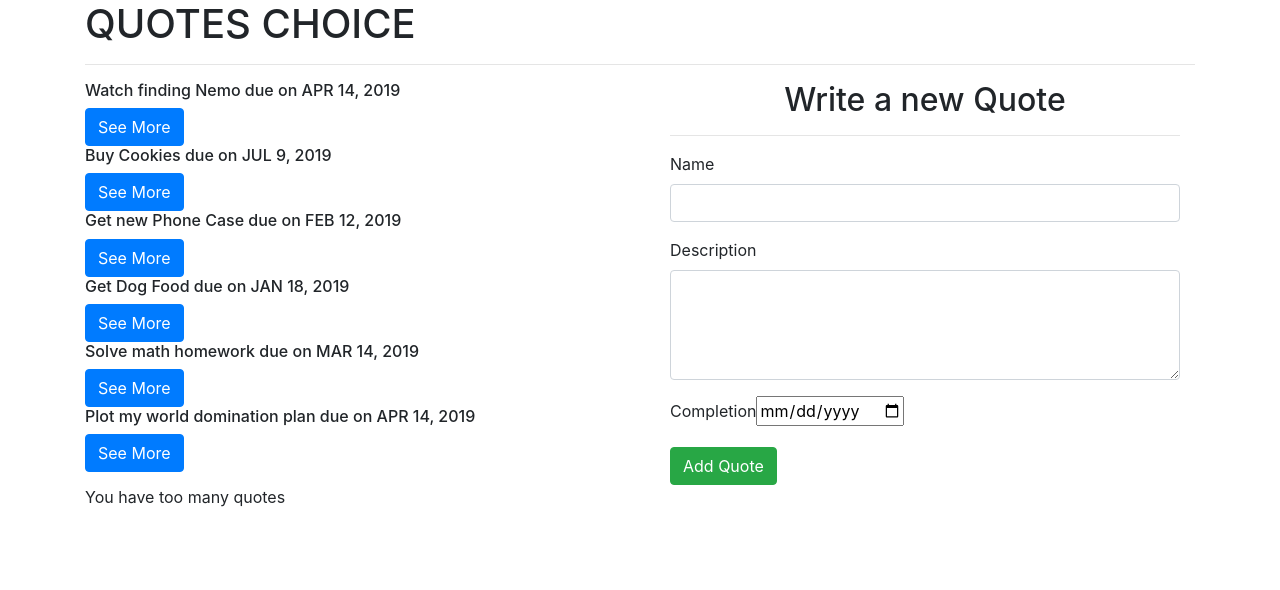
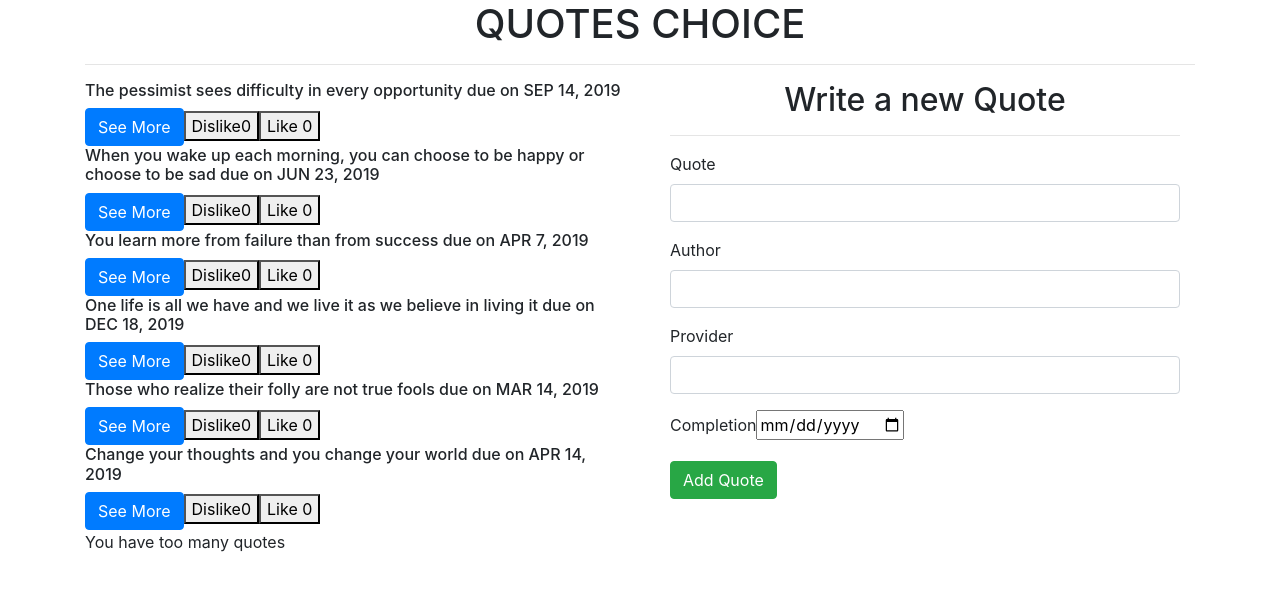
Before and after one commit to Maxwel5/my-Quotes, an Angular app: page / in a window 1280 px wide. Shown: the top 590 px of the page. Built offline with nearby package versions, Linux system fonts and the light colour scheme.

Commit message:
Providing users form for input

```diff
--- a/src/app/quote-detail/quote-detail.component.html
+++ b/src/app/quote-detail/quote-detail.component.html
@@ -1,3 +1,3 @@
-<p>quote-description</p>
+<p>{{quote.description}}</p>
 <p>This quote will be complete in {{quote.completeDate|dateCount}} days</p>
 <button (click)= 'quoteDelete(true)' class="btn-btn-outline-danger">Delete Quote</button>
--- a/src/app/quote-form/quote-form.component.html
+++ b/src/app/quote-form/quote-form.component.html
@@ -4,21 +4,30 @@
     <form (ngSubmit)='submitQuote()' #quoteForm='ngForm'>
         <div class="form-group">
 
-            <label for="name">Name</label>
-            <input type="text" required class="form-control" id="name" [(ngModel)]="newQuote.name" name="name"
-                #name='ngModel' required>
+            <label for="quote">Quote</label>
+            <input type="text" required class="form-control" id="quote" [(ngModel)]="newQuote.quote" name="quote" #name='ngModel' required>
             <div [hidden]="name.valid || name.pristine" class="alert alert-danger">
-                <p>Name is required</p>
+                <p>Quote is required</p>
             </div>
 
         </div>
         <div class="form-group">
 
-            <label for="description">Description</label>
-            <textarea class="form-control" id="description" rows="4" [(ngModel)]="newQuote.description"
-                name="description" #description="ngModel" required></textarea>
-            <div [hidden]="description.valid || description.pristine" class="alert alert-danger">
-                <p>Description is required</p>
+                <label for="author">Author</label>
+                <input type="text" required class="form-control" id="author" [(ngModel)]="newQuote.author" name="author"
+                    #author='ngModel' required>
+                <div [hidden]="author.valid || author.pristine" class="alert alert-danger">
+                    <p>Provide author name</p>
+                </div>
+
+            </div>
+        <div class="form-group">
+
+            <label for="provider">Provider</label>
+            <input class="form-control" id="provider" [(ngModel)]="newQuote.provider" name="provider"
+                #provider="ngModel" required>
+            <div [hidden]="provider.valid || provider.pristine" class="alert alert-danger">
+                <p>Who submitted the quote?</p>
             </div>
         </div>
         <div class="form-group">
--- a/src/app/quote-form/quote-form.component.ts
+++ b/src/app/quote-form/quote-form.component.ts
@@ -8,7 +8,7 @@ import { Quote } from '../quote';
 })
 export class QuoteFormComponent implements OnInit {
 
-  newQuote = new Quote(0,"","",new Date());
+  newQuote = new Quote("","","",new Date());
   @Output() addQuote = new EventEmitter<Quote>();
 
   submitQuote(){
--- a/src/app/quote.ts
+++ b/src/app/quote.ts
@@ -1,6 +1,10 @@
 export class Quote {
     showDescription: boolean;
-    constructor(public id: number,public name: string,public description: string, public completeDate: Date){
+    public downvote: number;
+    public upvote: number;
+    constructor(public quote: string,public author: string,public provider: string, public completeDate: Date){
       this.showDescription=false;
+      this.downvote = 0;
+      this.upvote = 0;
     }
   }
--- a/src/app/quote/quote.component.html
+++ b/src/app/quote/quote.component.html
@@ -1,13 +1,17 @@
 <div class="container">
-    <h1>QUOTES CHOICE</h1>
+    <h1 class="text-center">QUOTES CHOICE</h1>
     <hr>
 
     <div class="row">
       <div class="col-md-6">
         <div *ngFor='let quote of quotes;let i = index'>
           <div>
-            <h6 id={{i}} appStrikethrough>{{quote.name}} due on {{quote.completeDate|date|uppercase}}</h6>
+            <h6 id={{i}} appStrikethrough>{{quote.quote}} due on {{quote.completeDate|date|uppercase}}</h6>
             <button (click)='toggleDetails(i)' class="btn btn-primary">See More</button>
+            <button type="button" name="button" (click)='quote.downvote = quote.downvote  +1'>Dislike{{quote.downvote}}</button>
+            <button type="button" name="button" (click)='quote.upvote = quote.upvote  +1'>Like
+                {{quote.upvote}}
+            </button>
           </div>
 
           <div *ngIf='quote.showDescription'>
@@ -16,7 +20,7 @@
         </div>
       </div>
       <div class="col-md-6">
-        <app-quote-form> (addQuote)="addNewQuote</app-quote-form>
+        <app-quote-form (addQuote)="addNewQuote($event)"></app-quote-form>
       </div>
     </div>
     <p *ngIf='quotes.length > 5'>You have too many quotes</p>
--- a/src/app/quote/quote.component.ts
+++ b/src/app/quote/quote.component.ts
@@ -7,19 +7,19 @@ import { Quote } from'../quote';
 })
 export class QuoteComponent implements OnInit {
   quotes:Quote[] = [
-    new Quote(1, 'Watch finding Nemo', 'Find an online version and watch merlin find his son',new Date(2019,3,14)),
-    new Quote(2,'Buy Cookies','I have to buy cookies for the parrot',new Date(2019,6,9)),
-    new Quote(3,'Get new Phone Case','Diana has her birthday coming up soon',new Date(2019,1,12)),
-    new Quote(4,'Get Dog Food','Pupper likes expensive snacks',new Date(2019,0,18)),
-    new Quote(5,'Solve math homework','Damn Math',new Date(2019,2,14)),
-    new Quote(6,'Plot my world domination plan','Cause I am an evil overlord',new Date(2019,3,14)),
-  ];
+      new Quote('The pessimist sees difficulty in every opportunity','Max Sim','Solos', new Date(2019,8,14)),
+      new Quote('When you wake up each morning, you can choose to be happy or choose to be sad','Audrey Cheng', 'Solos', new Date(2019,5,23)),
+      new Quote('You learn more from failure than from success','Vicky Kam','Solos', new Date(2019,3,7)),
+      new Quote('One life is all we have and we live it as we believe in living it','Phillip g','Solos',new Date(2019,11,18)),
+      new Quote('Those who realize their folly are not true fools','Salat F','Solos',new Date(2019,2,14)),
+      new Quote('Change your thoughts and you change your world','Leo M','Solos',new Date(2019,3,14)),
+    ];
   toggleDetails(index){
     this.quotes[index].showDescription = !this.quotes[index].showDescription;
   }
   deleteQuote(isComplete, index){
     if (isComplete) {
-      let toDelete = confirm(`Accept to delete ${this.quotes[index].name}?`)
+      let toDelete = confirm(`Accept to delete ${this.quotes[index].quote}?`)
 
       if (toDelete){
         this.quotes.splice(index,1)
--- a/src/main.ts
+++ b/src/main.ts
@@ -9,4 +9,4 @@ if (environment.production) {
 }
 
 platformBrowserDynamic().bootstrapModule(AppModule)
-  .catch(err => console.error(err));
+  .catch(err => console.log(err));
```
